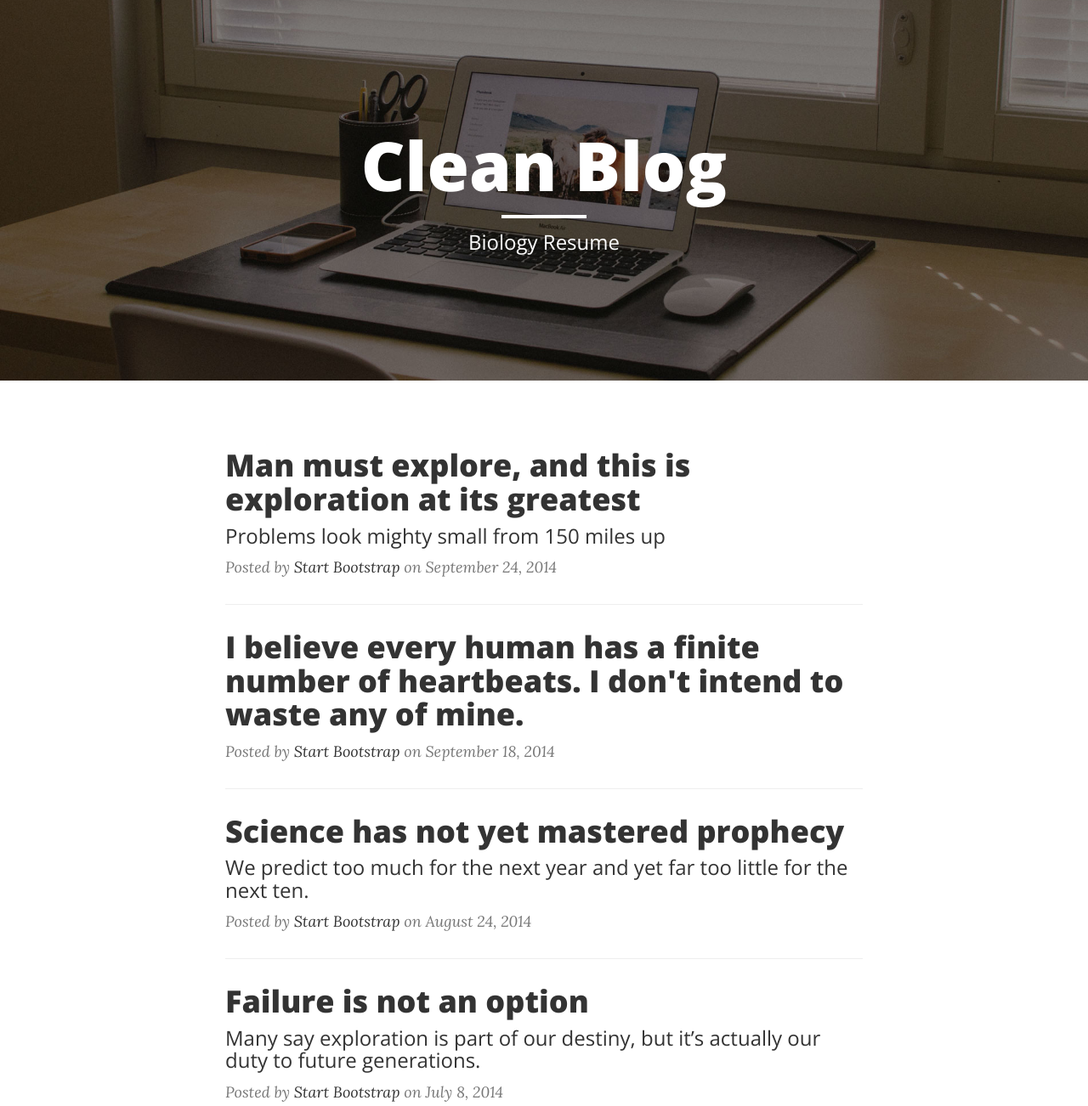
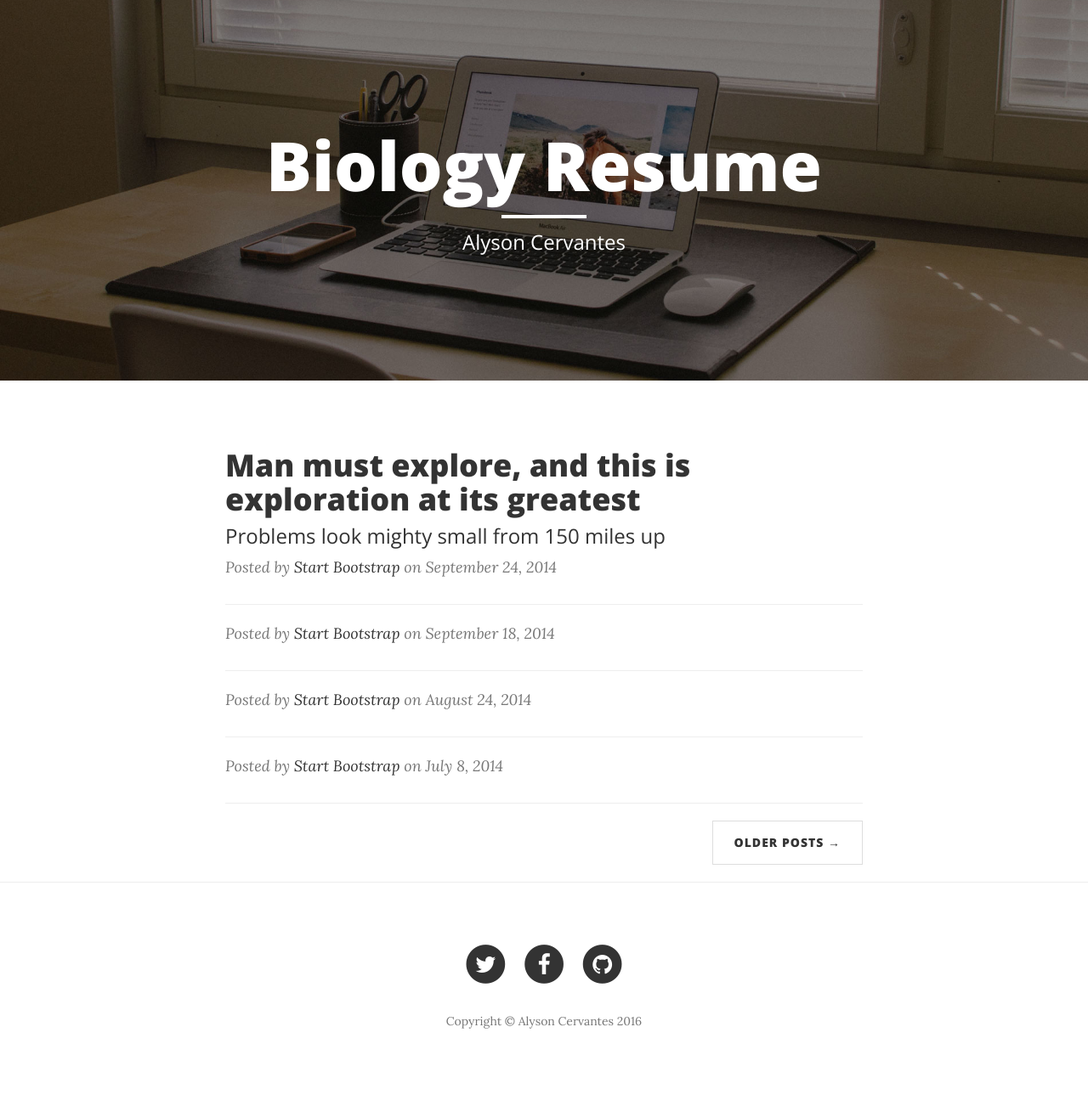
Before and after one commit to alyc07/Biology-CV, a website: page index.html in a window 1280 px wide. Shown: the top 1302 px of the page at 85% size. After the commit the page ends 1278 px from the top, so only its background shows below. Drawn offline with nearby package versions, Linux system fonts and the light colour scheme; files that its build step writes are made by us from their sources.

Commit message:
Update index.html

```diff
--- a/index.html
+++ b/index.html
@@ -66,9 +66,9 @@
             <div class="row">
                 <div class="col-lg-8 col-lg-offset-2 col-md-10 col-md-offset-1">
                     <div class="site-heading">
-                        <h1>Clean Blog</h1>
+                        <h1>Biology Resume</h1>
                         <hr class="small">
-                        <span class="subheading">Biology Resume</span>
+                        <span class="subheading">Alyson Cervantes</span>
                     </div>
                 </div>
             </div>
@@ -93,33 +93,21 @@
                 <hr>
                 <div class="post-preview">
                     <a href="post.html">
-                        <h2 class="post-title">
-                            I believe every human has a finite number of heartbeats. I don't intend to waste any of mine.
-                        </h2>
+
                     </a>
                     <p class="post-meta">Posted by <a href="#">Start Bootstrap</a> on September 18, 2014</p>
                 </div>
                 <hr>
                 <div class="post-preview">
                     <a href="post.html">
-                        <h2 class="post-title">
-                            Science has not yet mastered prophecy
-                        </h2>
-                        <h3 class="post-subtitle">
-                            We predict too much for the next year and yet far too little for the next ten.
-                        </h3>
+
                     </a>
                     <p class="post-meta">Posted by <a href="#">Start Bootstrap</a> on August 24, 2014</p>
                 </div>
                 <hr>
                 <div class="post-preview">
                     <a href="post.html">
-                        <h2 class="post-title">
-                            Failure is not an option
-                        </h2>
-                        <h3 class="post-subtitle">
-                            Many say exploration is part of our destiny, but it’s actually our duty to future generations.
-                        </h3>
+
                     </a>
                     <p class="post-meta">Posted by <a href="#">Start Bootstrap</a> on July 8, 2014</p>
                 </div>
```
